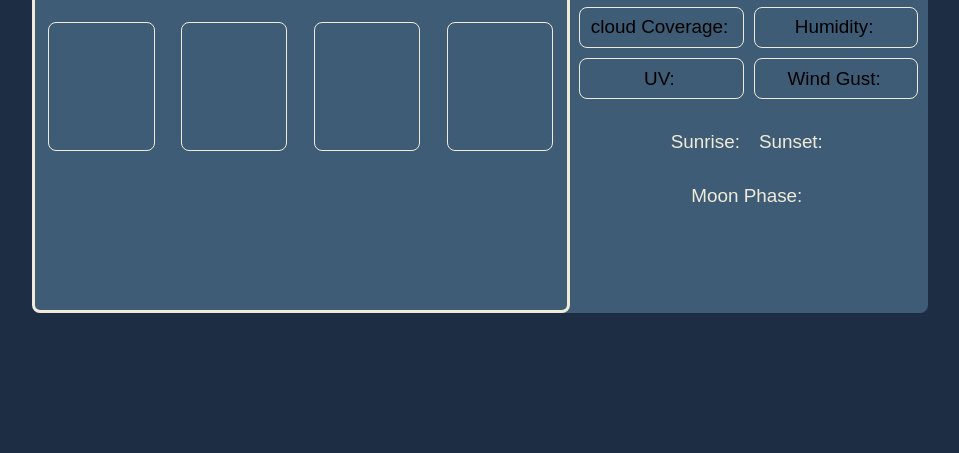
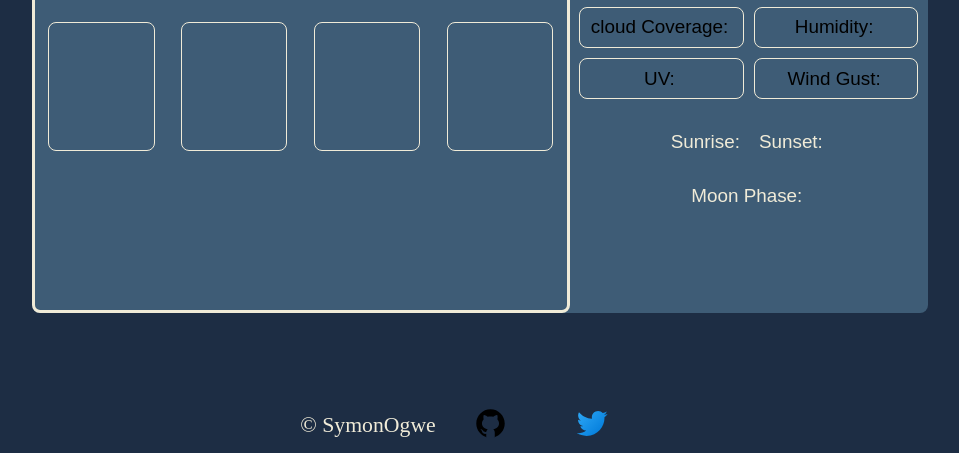
Before and after one commit to symonogwe/Weather-App, a website built with webpack: page src/template.html in a window 1280 px wide. Shown: the part 347-800 px from the top of the page, without its empty margins (160-1119 px from the left). Built offline with nearby package versions, Linux system fonts and the light colour scheme; a web font is replaced by a local one.

Commit message:
Create footer

```diff
--- a/src/Styles/styles.css
+++ b/src/Styles/styles.css
@@ -379,3 +379,42 @@ body {
   font-family: var(--base-p-ff);
   color: var(--text-color);
 }
+
+/* FOOTER */
+.footer {
+  position: fixed;
+  bottom: 8px;
+  left: 0;
+  width: 100vw;
+  display: flex;
+  justify-content: center;
+}
+
+.social-icons-container {
+  width: 35%;
+  display: flex;
+  justify-content: center;
+  align-items: center;
+}
+
+.footer-name {
+  color: var(--text-color);
+  font-size: calc(0.8rem + 0.7vw);
+}
+
+.footer-icons-container {
+  width: 50%;
+  display: flex;
+  justify-content: space-evenly;
+}
+
+.github-img,
+.twitter-img {
+  width: max(35px, 15%);
+  cursor: pointer;
+}
+
+.github-img:hover,
+.twitter-img:hover {
+  scale: 1.1;
+}
--- /dev/null
+++ b/src/footer.js
@@ -0,0 +1,8 @@
+import githubSvg from "./Assets/github.svg";
+import twitterSvg from "./Assets/twitter.svg";
+
+const githubImg = document.querySelector(".github-img");
+githubImg.src = githubSvg;
+
+const twitterImg = document.querySelector(".twitter-img");
+twitterImg.src = twitterSvg;
--- a/src/index.js
+++ b/src/index.js
@@ -2,3 +2,4 @@ import "./Styles/styles.css";
 import * as leftWeatherComponents from "./left-weather";
 import * as rightWeatherComponents from "./right-weather";
 import * as domComponents from "./domAssignment";
+import * as footerComponents from "./footer";
--- a/src/template.html
+++ b/src/template.html
@@ -127,5 +127,20 @@
         </div>
       </div>
     </div>
+    <div class="footer">
+      <div class="social-icons-container">
+        <p class="footer-name">© SymonOgwe</p>
+        <div class="footer-icons-container">
+          <!-- <img src="" alt="" class="github-img" />
+          <img src="" alt="" class="twitter-img" /> -->
+          <a href="https://github.com/symonogwe"
+            ><img src="" class="github-img" alt=""
+          /></a>
+          <a href="https://twitter.com/symonopo"
+            ><img src="" class="twitter-img" alt=""
+          /></a>
+        </div>
+      </div>
+    </div>
   </body>
 </html>
```
Also changed, not shown: src/Assets/github.svg (added), src/Assets/twitter.svg (added).
